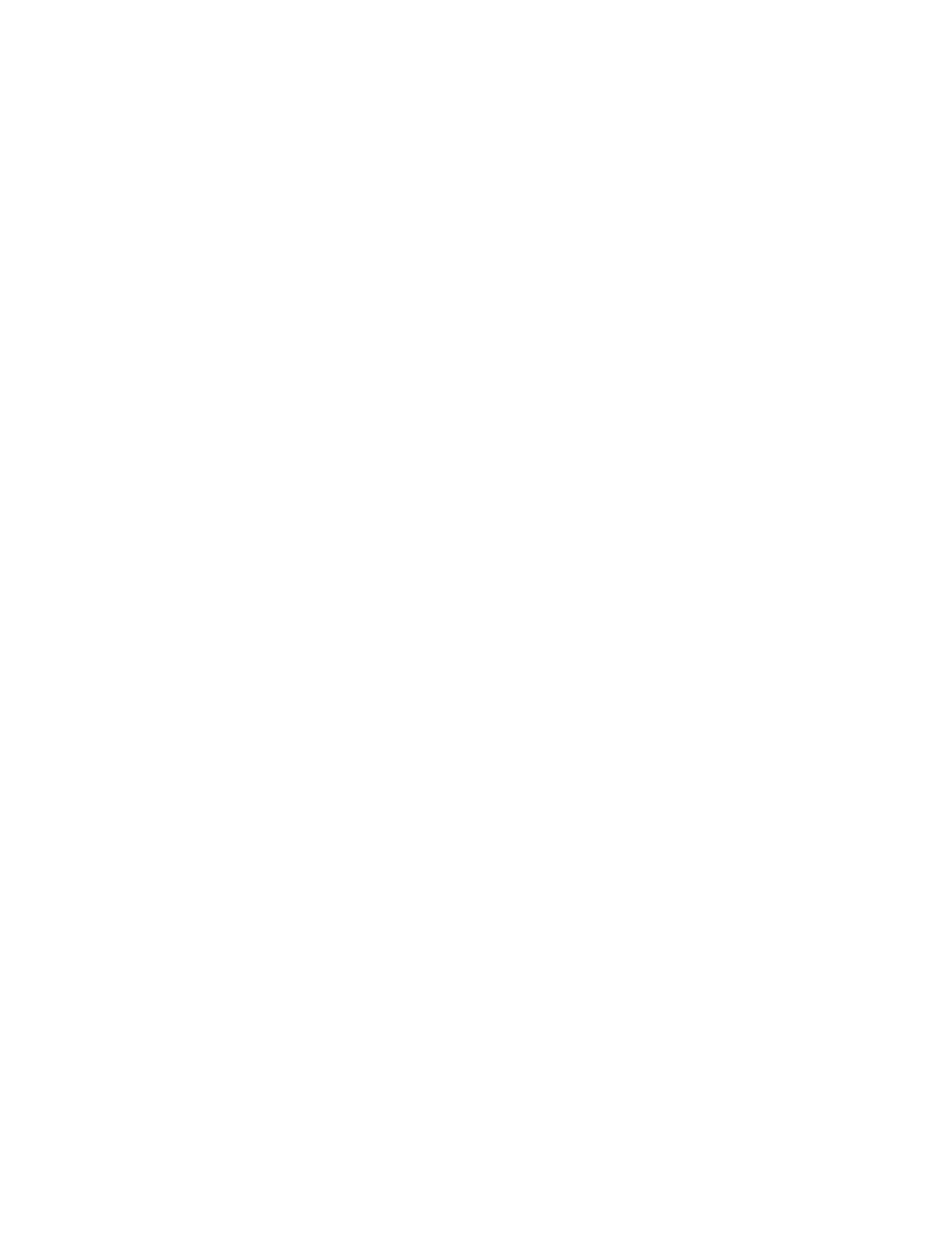
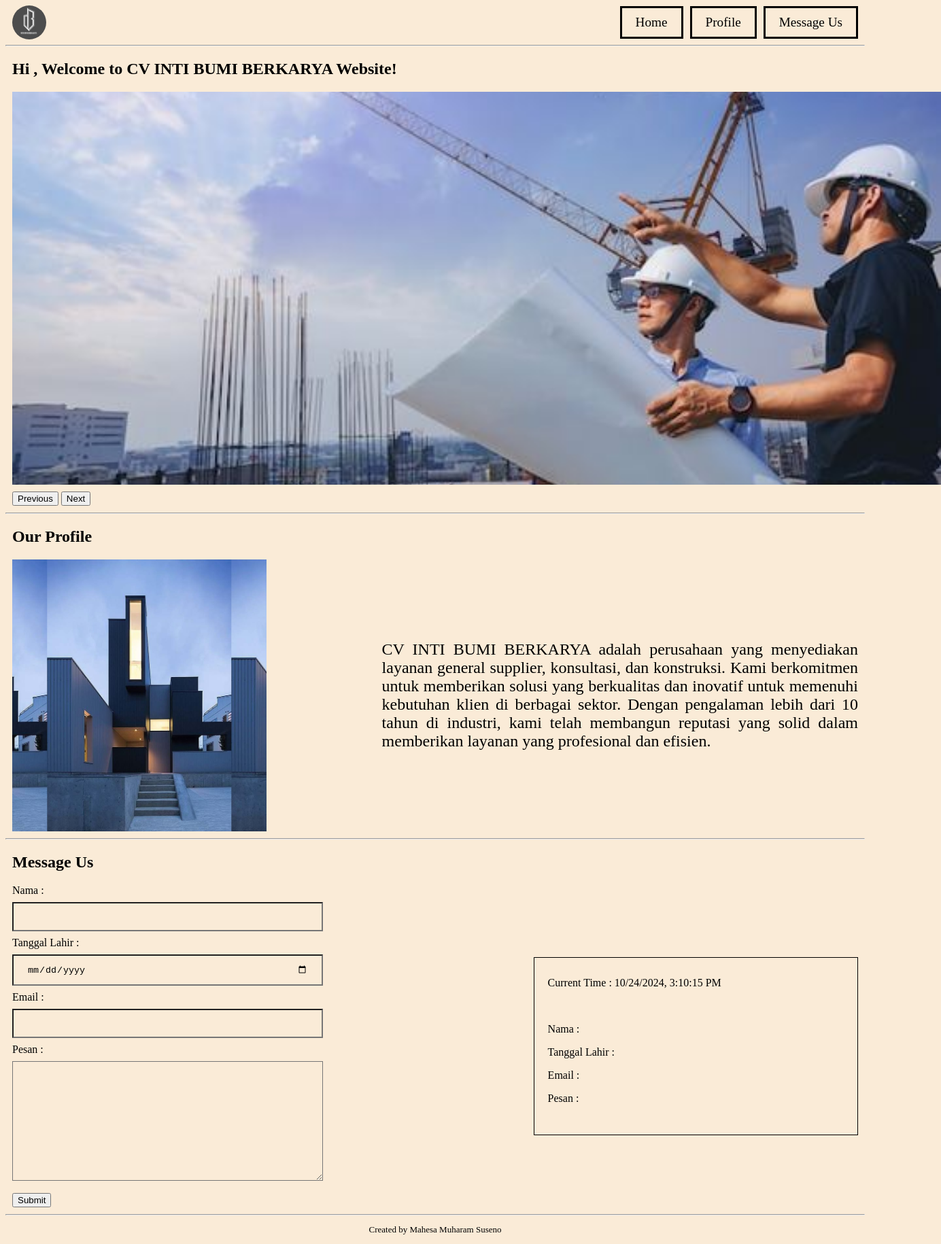
Before and after one commit to revou-fundamental-course/14-oct-24-mahesams, a plain HTML site: page index.html in a window 1280 px wide. Shown: the whole page at 68% size, 1384 px wide, since content can reach past the window. Before the commit the page ends 800 px from the top, so only its background shows below. Drawn offline with Linux system fonts and the light colour scheme.

Commit message:
akhirnya beres

```diff
--- /dev/null
+++ b/css/style.css
@@ -0,0 +1,163 @@
+/* ini css */
+
+body {
+    background-color: antiquewhite;
+}
+
+section {
+    margin: 50px;
+}
+
+.main-header {
+    display: flex;
+    justify-content: space-between;
+    align-items: center;
+}
+
+.logo-icon {
+    height: 50px;
+    width: 50px;
+    background-image: url(../assets/inti\ bumi\ berkarya.jpg);
+    background-size: cover;
+    background-position: center;
+    border-radius: 50%;
+    margin-left: 10px;
+}
+
+.konstruksi {
+    height: 400px;
+    width: 400px;
+    background-image: url(../assets/konstruksi.jpg);
+    background-size: contain;
+    background-position: center;
+
+}
+
+
+nav {
+    display: flex;
+    justify-content: flex-end;
+    font-size: larger;
+}
+
+nav>a {
+    border: 3px solid;
+    padding: 10px 20px 10px 20px;
+    text-decoration: none;
+    color: black;
+    border-color: black;
+    margin-right: 10px;
+}
+
+.photo-banner {
+    height: 578px;
+    width: 1366px;
+    background-size: cover;
+    background-position: center;
+}
+
+.photo-1 {
+    background-image: url(../assets/photobanner1.jpg);
+}
+
+.photo-2 {
+    background-image: url(../assets/photobanner2.jpg);
+    display: none;
+}
+
+.photo-3 {
+    background-image: url(../assets/photobanner3.jpg);
+    display: none;
+}
+
+.article {
+    width: 750px;
+    text-align: justify;
+    height: 400px;
+    font-size: x-large;
+    display: flex;
+    align-items: center;
+    margin-left: 170px;
+}
+
+section {
+    margin: 10px;
+}
+
+.profil-kami {
+    display: flex;
+    align-items: center;
+}
+
+.message-container {
+    display: flex;
+    align-items: center;
+    justify-content: space-between;
+}
+
+#result {
+    margin: 0px;
+}
+
+footer>div {
+    text-align: center;
+    font-size: small;
+}
+
+input ,textarea {
+    background: antiquewhite;
+    width: 100%;
+    padding: 12px 20px;
+    margin: 8px 0;
+    box-sizing: border-box;
+}
+
+.hasil-data {
+    border: 1px solid;
+    padding: 12px 20px;
+    width: 35%;
+}
+
+.pesan {
+    display: flex;
+}
+
+button {
+    margin-top: 10px;
+}
+
+@media only screen and (max-width:480px) {
+    .main-header {
+        flex-direction: column;
+    }
+
+    .photo-banner {
+        height: 150px;
+        width: auto;
+    }
+
+    nav {
+        margin-top: 15px;
+        margin-bottom: 15px;
+    }
+
+    .konstruksi {
+        background-size: cover;
+        height: 200px;
+        width: 1000px;
+    }
+
+    .article {
+        font-size: x-small;
+        margin-left: 10px;
+    }
+
+    .message-container {
+        flex-direction: column;
+    }
+
+    .hasil-data {
+        margin-top: 30px;
+        width: auto;
+    }
+}
--- a/css/styles.css
+++ /dev/null
@@ -1 +0,0 @@
-/* ini css */
--- a/index.html
+++ b/index.html
@@ -3,9 +3,106 @@
 <head>
     <meta charset="UTF-8">
     <meta name="viewport" content="width=device-width, initial-scale=1.0">
-    <title>Document</title>
+    <title>CV INTI BUMI BERKARYA</title>
+    <link rel="stylesheet" href="css\style.css">
 </head>
 <body>
+    <!-- logo icon dan navigasi bar -->
+    <header class="main-header">
 
+        <!-- Logo -->
+        <div class="logo-icon"></div>
+
+        <!-- navigasi -->
+        <nav>
+            <a href="#section-home">Home</a>
+            <a href="#section-profile">Profile</a>
+            <a href="#section-message">Message Us</a>
+        </nav>
+    </header>
+
+    <hr>
+
+    <!--Konten-->
+    <main>
+
+        <!--Section Home-->
+        <section id="section-home">
+            <header>
+                <h1>Hi <span id="nama-awal"></span>, Welcome to CV INTI BUMI BERKARYA Website!</h1>
+            </header>
+            <article>
+                <div class="photo-banner photo-1"></div>
+                <div class="photo-banner photo-2"></div>
+                <div class="photo-banner photo-3"></div>
+            </article>
+            <div>
+                <button type="button" onclick="nextSlide(-1)">Previous</button>
+                <button type="button" onclick="nextSlide(1)">Next</button>
+            </div>
+        </section>
+
+        <hr>
+
+        <!--Section Profile-->
+        <section id="section-profile">
+            <header>
+                <h1>Our Profile</h1>
+                <div class="profil-kami">
+                    <div class="konstruksi"></div>
+                    <article class="article">CV INTI BUMI BERKARYA adalah perusahaan yang menyediakan layanan general supplier,
+                    konsultasi, dan konstruksi. Kami berkomitmen untuk memberikan solusi yang berkualitas dan inovatif
+                    untuk memenuhi kebutuhan klien di berbagai sektor. Dengan pengalaman lebih dari 10 tahun di industri,
+                    kami telah membangun reputasi yang solid dalam memberikan layanan yang profesional dan efisien.</article>
+                </div>
+            </header>
+
+        </section>
+
+        <hr>
+
+        <!--Section Message Us-->
+        <section id="section-message">
+            <header>
+                <h1>Message Us</h1>
+            </header>
+
+            <div class="message-container">
+                <form>
+                     <div class="data-diri">
+                        <label for="nama-user">Nama : </label>
+                        <input id="nama-user" type="text"> <br>
+                        <label for="tanggal-lahir">Tanggal Lahir : </label>
+                        <input id="tanggal-lahir" type="date"> <br>
+                        <label for="email">Email : </label>
+                        <input id="email" type="email">
+                        <label for="pesan" class="pesan">Pesan :</label>
+                        <textarea name="pesan" id="pesan" class="pesan" cols="50" rows="10"></textarea>
+                     </div>
+
+                     <button type="button" onclick="validateForm()">Submit</button>
+                </form>
+                <div class="hasil-data">
+                    <p>Current Time : <span id="tanggalwaktu"></span></p> <br>
+                    <p>Nama : <span id="nama-js"></span></p>
+                    <p>Tanggal Lahir : <span id="tanggal-lahir-js"></span> </p>
+                    <p>Email : <span id="email-js"></span></p>
+                    <p>Pesan : <table id="pesan-js"></table></p>
+
+                </div>
+            </div>
+        </section>
+    </main>
+
+    <hr>
+
+    <!--copyright-->
+    <footer>
+        <div>
+            <p>Created by Mahesa Muharam Suseno</p>
+    </div>
+    </footer>
+
+    <script src="js\script.js"></script>
 </body>
 </html>
--- a/js/script.js
+++ b/js/script.js
@@ -1 +1,77 @@
-// ini js
+
+
+var dt = new Date();
+document.getElementById("tanggalwaktu").innerHTML = dt.toLocaleString();
+
+function validateForm() {
+
+    let inputNamaawal = document.getElementById('nama-user').value;
+    if(inputNamaawal == '') {
+        alert('Mohon isi nama anda');
+    } else {
+    document.getElementById('nama-awal').innerHTML = inputNamaawal;
+    console.log(inputNamaawal);
+    }
+
+    let inputNama = document.getElementById('nama-user').value;
+    if(inputNama == '') {
+        alert('Mohon isi nama anda');
+    } else {
+    document.getElementById('nama-js').innerHTML = inputNama;
+    console.log(inputNama);
+    }
+
+    let inputTanggallahir = document.getElementById('tanggal-lahir').value;
+    if(inputTanggallahir == '') {
+        alert('Mohon isi tanggal lahir anda');
+    } else {
+        document.getElementById('tanggal-lahir-js').innerHTML = inputTanggallahir;
+        console.log(inputTanggallahir);
+    }
+
+    let inputEmail = document.getElementById('email').value;
+    if(inputEmail == '') {
+        alert('Mohon isi email anda');
+    } else {
+        document.getElementById('email-js').innerHTML = inputEmail;
+        console.log(inputEmail);
+    }
+
+    let inputPesan = document.getElementById('pesan').value;
+    if(inputPesan == '') {
+        alert('Mohon isi pesan yang ingin anda sampaikan kepada kami');
+    } else {
+        document.getElementById('pesan-js').innerHTML = inputPesan;
+        console.log(inputPesan);
+    }
+}
+
+let indexSlide = 0;
+
+function nextSlide(n) {
+    showSlide(indexSlide += n);
+}
+
+function showSlide(n) {
+    let listImage = document.getElementsByClassName('photo-banner');
+
+    if (n > listImage.length - 1) {
+        indexSlide = 0;
+    }
+
+    if (n < 0) {
+        indexSlide = listImage.length - 1;
+    }
+
+    let index = 0;
+    while (index < listImage.length) {
+        listImage[index].style.display = 'none'
+        index++;
+    }
+
+    listImage[indexSlide].style.display = 'block'
+    console.log(listImage);
+    console.log(n);
+}
+
+setInterval(() => nextSlide(1), 4000)
```
Also changed, not shown: assets/inti bumi berkarya.jpg (added), assets/konstruksi.jpg (added), assets/photobanner1.jpg (added), assets/photobanner2.jpg (added), assets/photobanner3.jpg (added).
